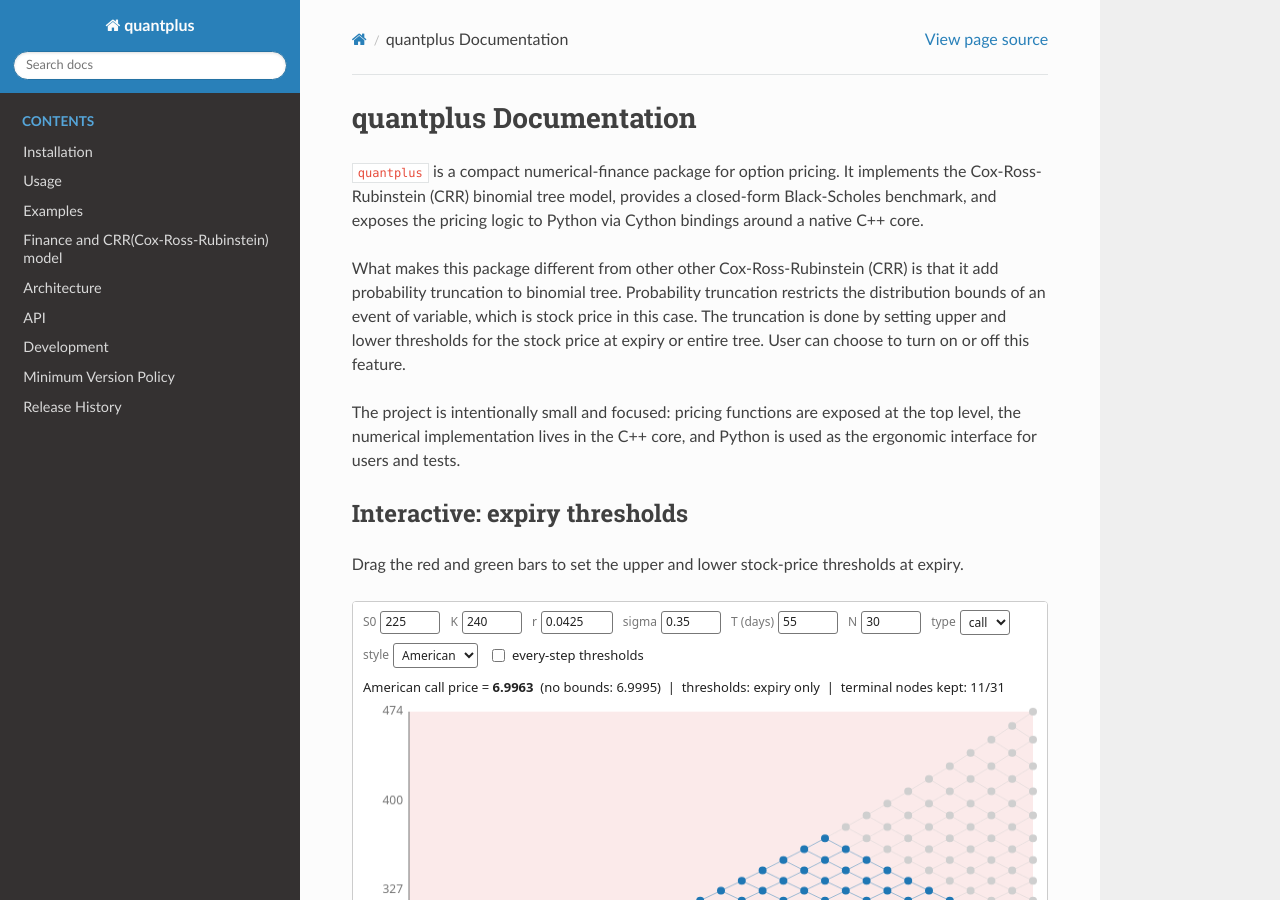
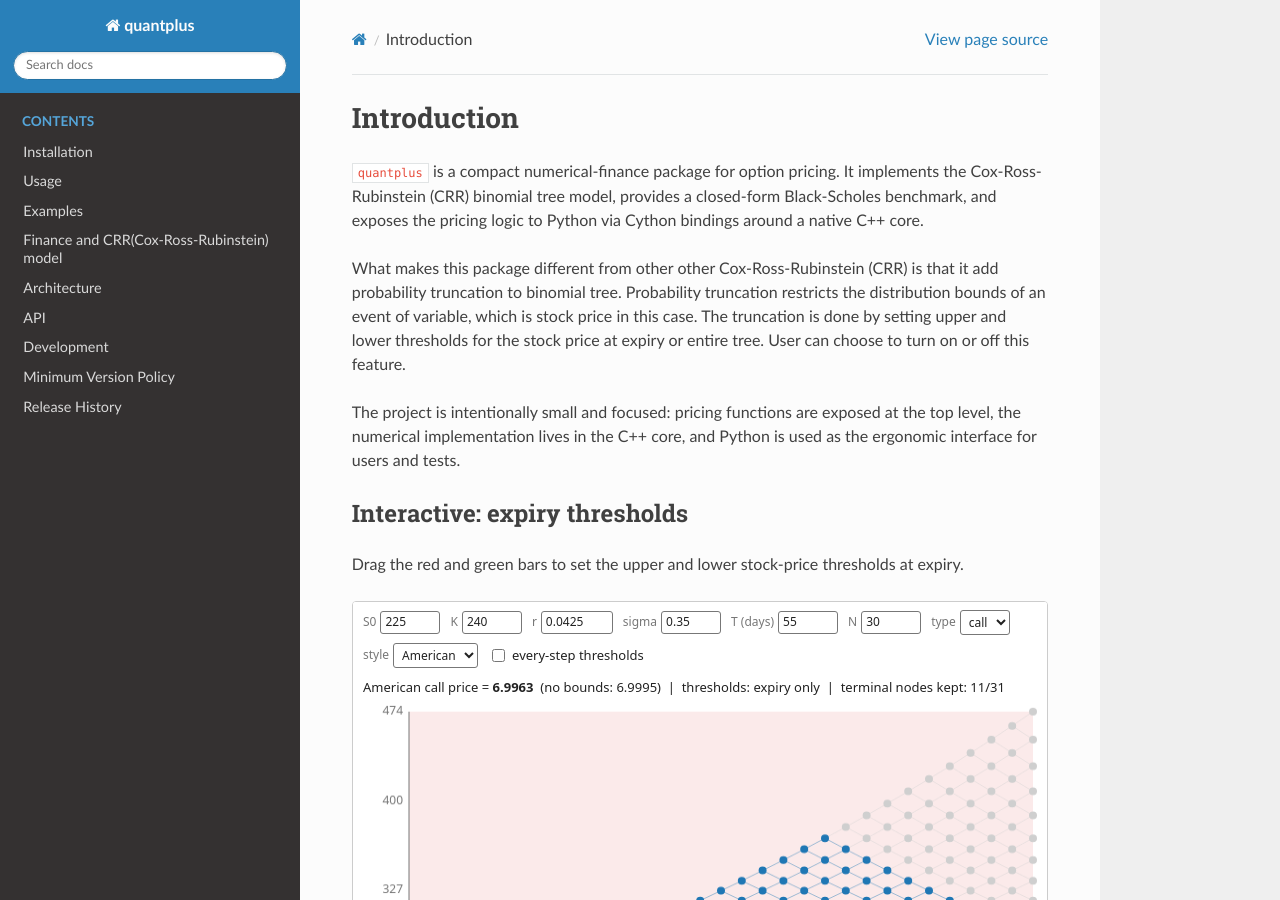
Before and after one commit to ke-zhang-rd/quantplus, a Sphinx documentation site: the page built from docs/source/index.rst, in a window 1280 px wide and 900 px high. Built offline with Sphinx 7.4.7 and the Read the Docs theme 3.1.0, drawn with Linux system fonts in a browser that asks for light colours; the version number could not be read and is left out.

Commit message:
Update index.rst

```diff
--- a/docs/source/index.rst
+++ b/docs/source/index.rst
@@ -1,5 +1,5 @@
-quantplus Documentation
-=======================
+Introduction
+============
 
 ``quantplus`` is a compact numerical-finance package for option pricing.
 It implements the Cox-Ross-Rubinstein (CRR) binomial tree model, provides a
```
